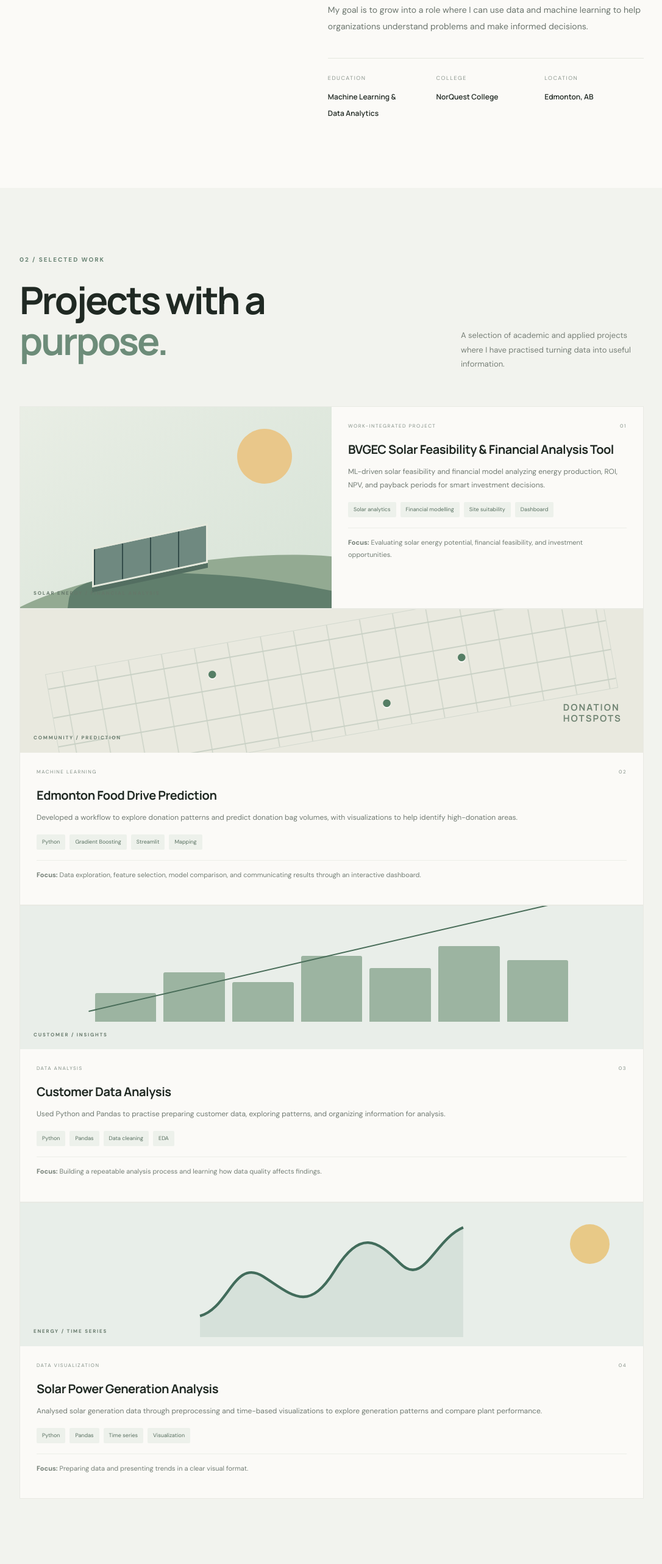
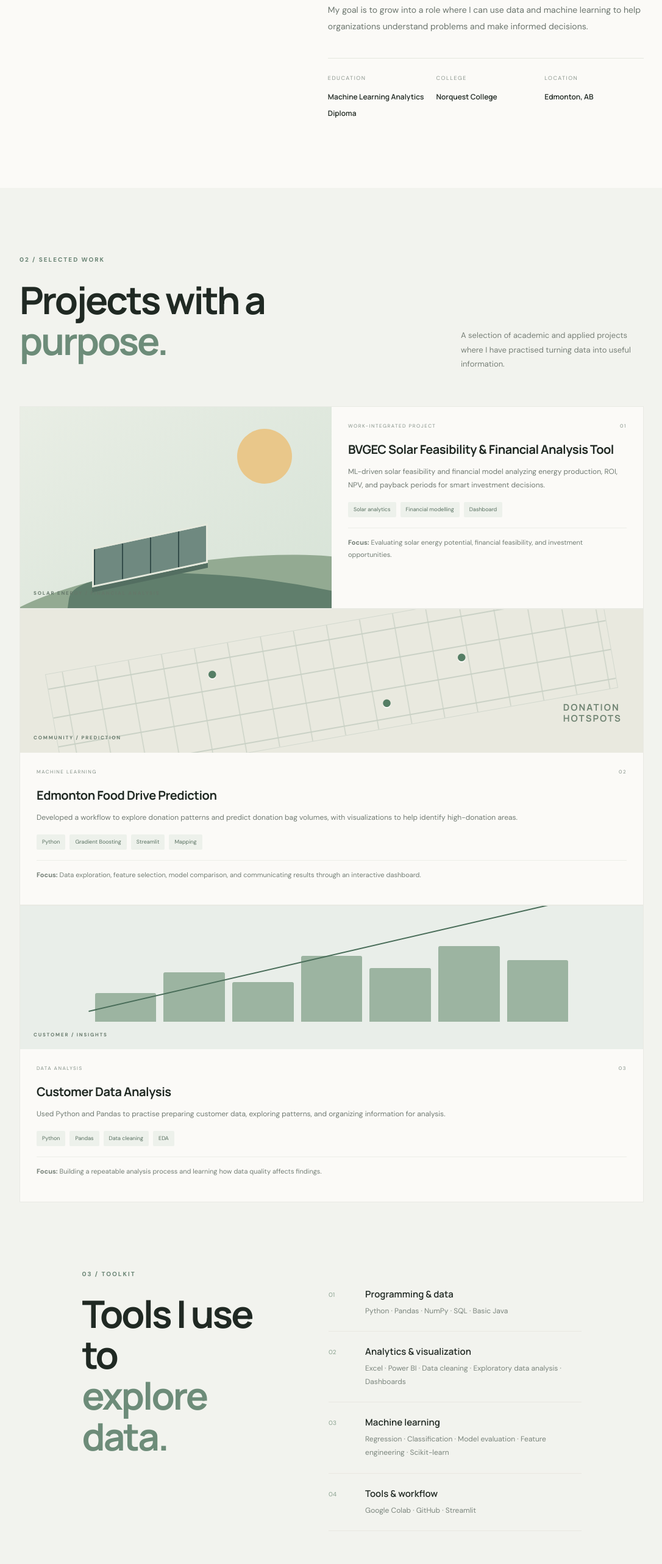
Before and after one commit to Gurleen184/glnu890.github.io, a plain HTML site: page index.html in a window 1280 px wide. Shown: the part 1226-3790 px from the top of the page at 61% size, without its empty margins (96-1182 px from the left). Drawn offline with Linux system fonts and the light colour scheme.

Commit message:
Update index.html

```diff
--- a/index.html
+++ b/index.html
@@ -57,8 +57,8 @@
         <p>Through my Machine Learning and Data Analytics studies at NorQuest College, I am developing skills in data preparation, visualization, analysis, and machine learning. I like breaking complex tasks into manageable steps and communicating findings in a simple, useful way.</p>
         <p>My goal is to grow into a role where I can use data and machine learning to help organizations understand problems and make informed decisions.</p>
         <div class="about-facts">
-          <div><span>EDUCATION</span><strong>Machine Learning &<br>Data Analytics</strong></div>
-          <div><span>COLLEGE</span><strong>NorQuest College</strong></div>
+          <div><span>EDUCATION</span><strong>Machine Learning Analytics Diploma</strong></div>
+          <div><span>COLLEGE</span><strong>Norquest College</strong></div>
           <div><span>LOCATION</span><strong>Edmonton, AB</strong></div>
         </div>
       </div>
@@ -91,7 +91,6 @@
     <div class="tags">
       <span>Solar analytics</span>
       <span>Financial modelling</span>
-      <span>Site suitability</span>
       <span>Dashboard</span>
     </div>
 
@@ -123,19 +122,6 @@
           </div>
         </article>
 
-        <article class="project-card">
-          <div class="project-art energy-art"><div class="energy-sun"></div><svg viewBox="0 0 500 220" role="img" aria-label="Illustrative energy trend line"><path d="M0 180 C55 165 65 70 120 105 S205 175 255 95 S335 35 380 80 S445 35 500 12" fill="none" stroke="#426c5b" stroke-width="5"/><path d="M0 180 C55 165 65 70 120 105 S205 175 255 95 S335 35 380 80 S445 35 500 12 L500 220 L0 220Z" fill="#426c5b" opacity=".10"/></svg><span class="art-caption">ENERGY / TIME SERIES</span></div>
-          <div class="project-info">
-            <div class="project-meta"><span>DATA VISUALIZATION</span><span>04</span></div>
-            <h3>Solar Power Generation Analysis</h3>
-            <p>Analysed solar generation data through preprocessing and time-based visualizations to explore generation patterns and compare plant performance.</p>
-            <div class="tags"><span>Python</span><span>Pandas</span><span>Time series</span><span>Visualization</span></div>
-            <p class="project-role"><b>Focus:</b> Preparing data and presenting trends in a clear visual format.</p>
-          </div>
-        </article>
-      </div>
-
-
     <section class="section skills-section" id="skills">
       <div class="section-heading"><p class="eyebrow">03 / TOOLKIT</p><h2>Tools I use to<br><em>explore data.</em></h2></div>
       <div class="skills-content">
@@ -151,7 +137,6 @@
       <div><p class="eyebrow">04 / RESPONSIBLE DATA PRACTICE</p><h2>Good analysis needs<br><em>good judgment.</em></h2>
       <p>Data and machine learning outputs are only useful when their limitations are understood. In my work, I aim to pay attention to data quality, explainability, privacy, and the context behind a result.</p>
       <ul><li>Check data for missing values, duplicates, and inconsistencies.</li><li>Use appropriate evaluation measures and compare model performance.</li><li>Recognize that predictions are estimates, not guarantees.</li><li>Protect private or sensitive information and communicate limitations clearly.</li></ul>
-      <p class="section-footnote">These are principles I aim to apply. Add specific checks and examples from each project where applicable.</p></div>
     </section>
 
     <section class="section journey-section" id="journey">
```
